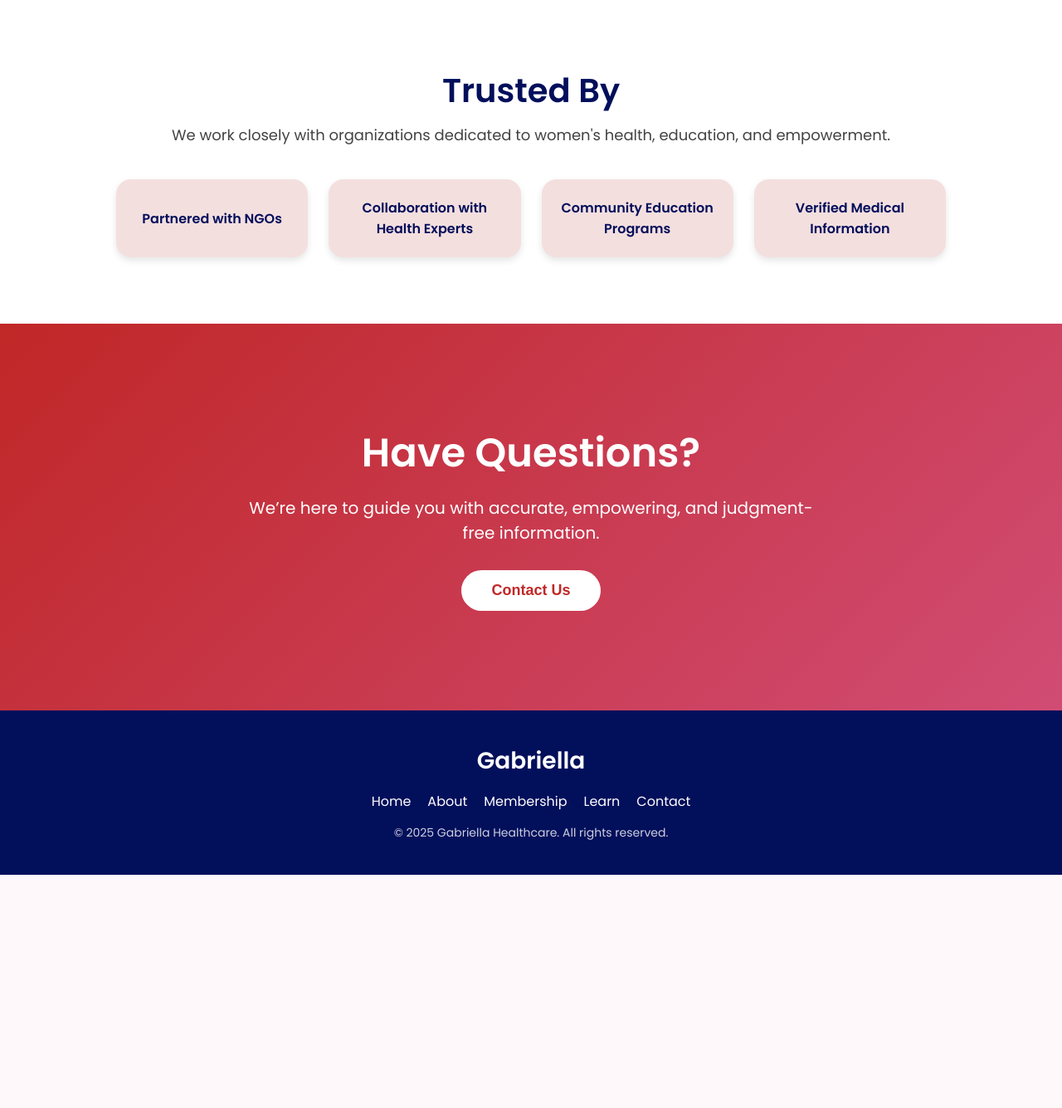
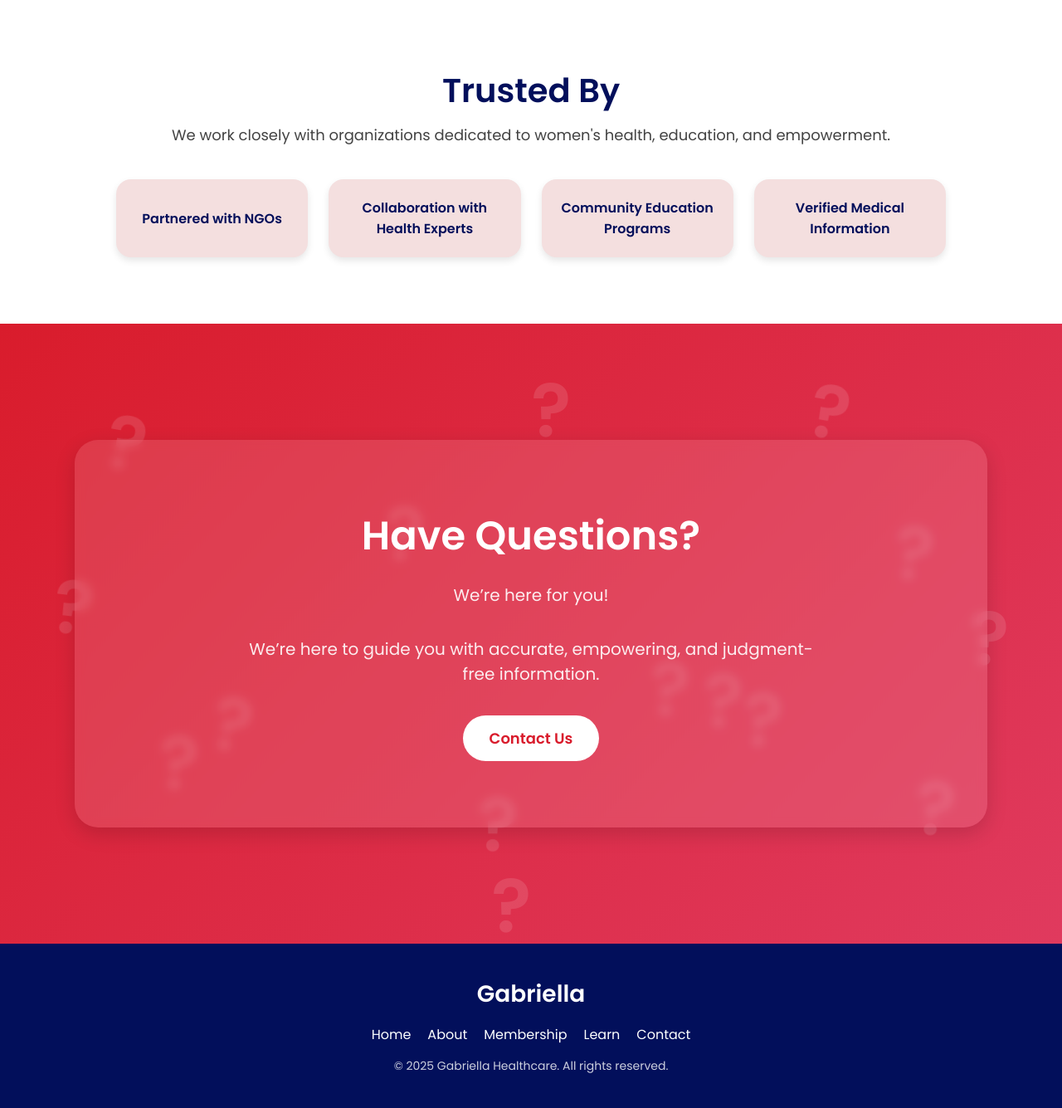
Before and after one commit to louiseeeeeeeeeee/webdev-gabriela, a PHP site: page /about.html in a window 1280 px wide; the page is wider, and only the part inside the window is pictured. Shown: the part 3093-4428 px from the top of that part at 83% size. Before the commit the page ends 4147 px from the top of that part, so only its background shows below. Run offline with PHP 8.4, Linux system fonts and the light colour scheme.

Commit message:
revised about page and adjusted contact section colors

```diff
--- a/about.html
+++ b/about.html
@@ -161,13 +161,26 @@
         </div>
     </section>
 
-    <!-- Contact CTA (New Redesign) -->
-    <section class="contact-cta enhanced">
-        <div class="cta-content">
-            <h2>Have Questions?</h2>
-            <p>We’re here to guide you with accurate, empowering, and judgment-free information.</p>
-            <button class="btn contact-btn">Contact Us</button>
+        <!-- Contact CTA (New Redesign) -->
+    <section class="questions-section">
+
+        <!-- Floating river of question marks -->
+        <div class="floating-icons">
+            <span>?</span><span>?</span><span>?</span><span>?</span><span>?</span>
+            <span>?</span><span>?</span><span>?</span><span>?</span><span>?</span>
+            <span>?</span><span>?</span><span>?</span><span>?</span><span>?</span>
         </div>
+
+        <!-- NEW hero-like container box -->
+        <div class="questions-box">
+            <div class="questions-content">
+                <h2>Have Questions?</h2>
+                <p>We’re here for you!</p>
+                <p>We’re here to guide you with accurate, empowering, and judgment-free information.</p>
+                <a href="#" class="contact-btn">Contact Us</a>
+            </div>
+        </div>
+
     </section>
 
     <script>
@@ -185,6 +198,7 @@
             animatedElements.forEach(el => observer.observe(el));
         });
     </script>
+
 
     <!-- Footer -->
     <footer class="footer">
--- a/css/about.css
+++ b/css/about.css
@@ -590,6 +590,7 @@ body {
     cursor: pointer;
     transition: transform 0.3s ease, background 0.3s ease;
     font-weight: 600;
+    text-decoration: none;
 }
 
 .contact-btn:hover {
@@ -607,3 +608,216 @@ body {
     from { opacity: 0; transform: translateY(20px); }
     to   { opacity: 1; transform: translateY(0); }
 }
+
+html, body {
+    overflow-x: hidden;
+}
+
+/* Questions Section */
+
+.questions-section {
+    position: relative;
+    padding: 140px 20px;
+    text-align: center;
+    color: white;
+    background: linear-gradient(135deg, #d91c2c, #e03a5e);
+    overflow: hidden;
+}
+
+/* Floating question marks */
+.floating-icons span {
+    position: absolute;
+    font-size: 90px;
+    font-weight: 900;
+    color: rgba(255, 255, 255, 0.12);
+    animation: floatIcon 12s infinite ease-in-out;
+    user-select: none;
+    pointer-events: none;
+}
+
+/* Position and individual animations */
+.floating-icons span:nth-child(1) { top: 15%; left: 10%; animation-delay: 0s; }
+.floating-icons span:nth-child(2) { top: 60%; left: 20%; animation-delay: 2s; }
+.floating-icons span:nth-child(3) { top: 30%; right: 12%; animation-delay: 4s; }
+.floating-icons span:nth-child(4) { bottom: 10%; left: 45%; animation-delay: 6s; }
+.floating-icons span:nth-child(5) { top: 50%; right: 35%; animation-delay: 8s; }
+.floating-icons span:nth-child(6)  { top: 10%; right: 20%; animation-delay: 1s; }
+.floating-icons span:nth-child(7)  { top: 40%; left: 5%; animation-delay: 3s; }
+.floating-icons span:nth-child(8)  { top: 70%; right: 10%; animation-delay: 5s; }
+.floating-icons span:nth-child(9)  { bottom: 20%; left: 15%; animation-delay: 7s; }
+.floating-icons span:nth-child(10) { bottom: 30%; right: 30%; animation-delay: 9s; }
+.floating-icons span:nth-child(11) { top: 5%; left: 50%; animation-delay: 11s; }
+.floating-icons span:nth-child(12) { top: 85%; right: 50%; animation-delay: 13s; }
+.floating-icons span:nth-child(13) { top: 55%; left: 70%; animation-delay: 15s; }
+.floating-icons span:nth-child(14) { bottom: 40%; right: 5%; animation-delay: 17s; }
+.floating-icons span:nth-child(15) { top: 25%; right: 60%; animation-delay: 19s; }
+
+/* Floating Animation */
+@keyframes floatIcon {
+    0%   { transform: translateY(0px) rotate(0deg); opacity: 1; }
+    50%  { transform: translateY(-35px) rotate(10deg); opacity: 1; }
+    100% { transform: translateY(0px) rotate(0deg); opacity: 1; }
+}
+
+/* Content */
+.questions-content h2 {
+    font-size: 48px;
+    margin-bottom: 20px;
+    font-weight: 700;
+}
+
+.questions-content p {
+    font-size: 20px;
+    max-width: 700px;
+    margin: 0 auto 40px;
+    opacity: 0.9;
+}
+
+/* Contact button */
+.contact-btn {
+    display: inline-block;
+    background: white;
+    color: #d91c2c;
+    padding: 14px 32px;
+    border-radius: 50px;
+    font-weight: 600;
+    font-size: 18px;
+    transition: 0.3s ease;
+}
+
+.contact-btn:hover {
+    transform: scale(1.07);
+    background: #ffe6e6;
+}
+
+/* Section */
+.questions-section {
+    position: relative;
+    padding: 140px 20px;
+    text-align: center;
+    color: white;
+    background: linear-gradient(135deg, #d91c2c, #e03a5e);
+    overflow: hidden;
+}
+
+/* River container */
+.question-river {
+    position: absolute;
+    inset: 0;
+    overflow: hidden;
+    pointer-events: none;
+}
+
+/* Each row of flowing question marks */
+.flow-row {
+    white-space: nowrap;
+    font-size: 80px;
+    opacity: 0.10;
+    animation: riverFlow 25s linear infinite;
+    position: absolute;
+    width: 200%;   /* long so it flows naturally */
+}
+
+/* Row positions */
+.flow-row:nth-child(1) { top: 20%; animation-duration: 22s; }
+.flow-row:nth-child(2) { top: 50%; animation-duration: 30s; opacity: 0.13; }
+.flow-row:nth-child(3) { top: 75%; animation-duration: 27s; }
+
+/* The flow animation (moves left → right like a river) */
+@keyframes riverFlow {
+    from { transform: translateX(-50%); }
+    to   { transform: translateX(0%); }
+}
+
+/* Styles for question marks */
+.flow-row span {
+    display: inline-block;
+    margin: 0 50px;
+    font-weight: 900;
+    user-select: none;
+    animation: fadePulse 4s ease-in-out infinite;
+}
+
+/* Soft fade pulsing for life */
+@keyframes fadePulse {
+    0%, 100% { opacity: 1; }
+    50% { opacity: ; }
+}
+
+/* Content styling */
+.questions-content h2 {
+    font-size: 48px;
+    margin-bottom: 20px;
+    font-weight: 700;
+    position: relative;
+    z-index: 2;
+}
+
+.questions-content p {
+    font-size: 20px;
+    max-width: 700px;
+    margin: 0 auto 40px;
+    opacity: 0.9;
+    position: relative;
+    z-index: 2;
+}
+
+.contact-btn {
+    display: inline-block;
+    background: white;
+    color: #d91c2c;
+    padding: 14px 32px;
+    border-radius: 50px;
+    font-weight: 600;
+    font-size: 18px;
+    transition: 0.3s ease;
+    position: relative;
+    z-index: 2;
+}
+
+.contact-btn:hover {
+    transform: scale(1.07);
+    background: #ffe6e6;
+}
+
+/* --- HAVE QUESTIONS: HERO-STYLE CONTAINER --- */
+
+.questions-box {
+    max-width: 1100px;
+    margin: 0 auto;
+    padding: 80px 50px;
+
+    background: rgba(255, 255, 255, 0.12);
+    border-radius: 28px;
+
+    backdrop-filter: blur(6px);
+    -webkit-backdrop-filter: blur(6px);
+
+    box-shadow: 0 8px 25px rgba(0, 0, 0, 0.15);
+
+    position: relative;
+    z-index: 2;
+}
+
+/* Adjust spacing inside text */
+.questions-box h2 {
+    margin-bottom: 20px;
+}
+
+.questions-box p {
+    margin-bottom: 35px;
+}
+
+/* Optional: fade-in animation */
+.questions-box {
+    opacity: 0;
+    transform: translateY(30px);
+    animation: fadeInSmooth 0.7s ease forwards;
+}
+
+@keyframes fadeInSmooth {
+    to {
+        opacity: 1;
+        transform: translateY(0);
+    }
+}
```
